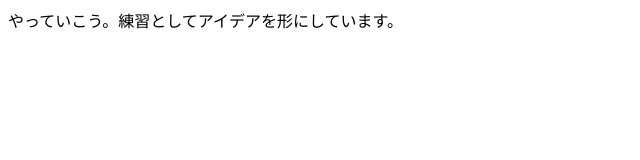
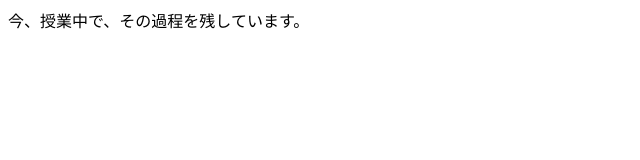
Before and after one commit to PJkohei/gs.study, a plain HTML site: page index.html in a window 1280 px wide. Shown: the whole page, without its empty margins (0-640 px from the left). Drawn offline with Linux system fonts and the light colour scheme.

Commit message:
授業中

```diff
--- a/index.html
+++ b/index.html
@@ -7,7 +7,7 @@
 </head>
 <body>
 
-やっていこう。練習としてアイデアを形にしています。
+今、授業中で、その過程を残しています。
 
 </body>
 </html>
```
